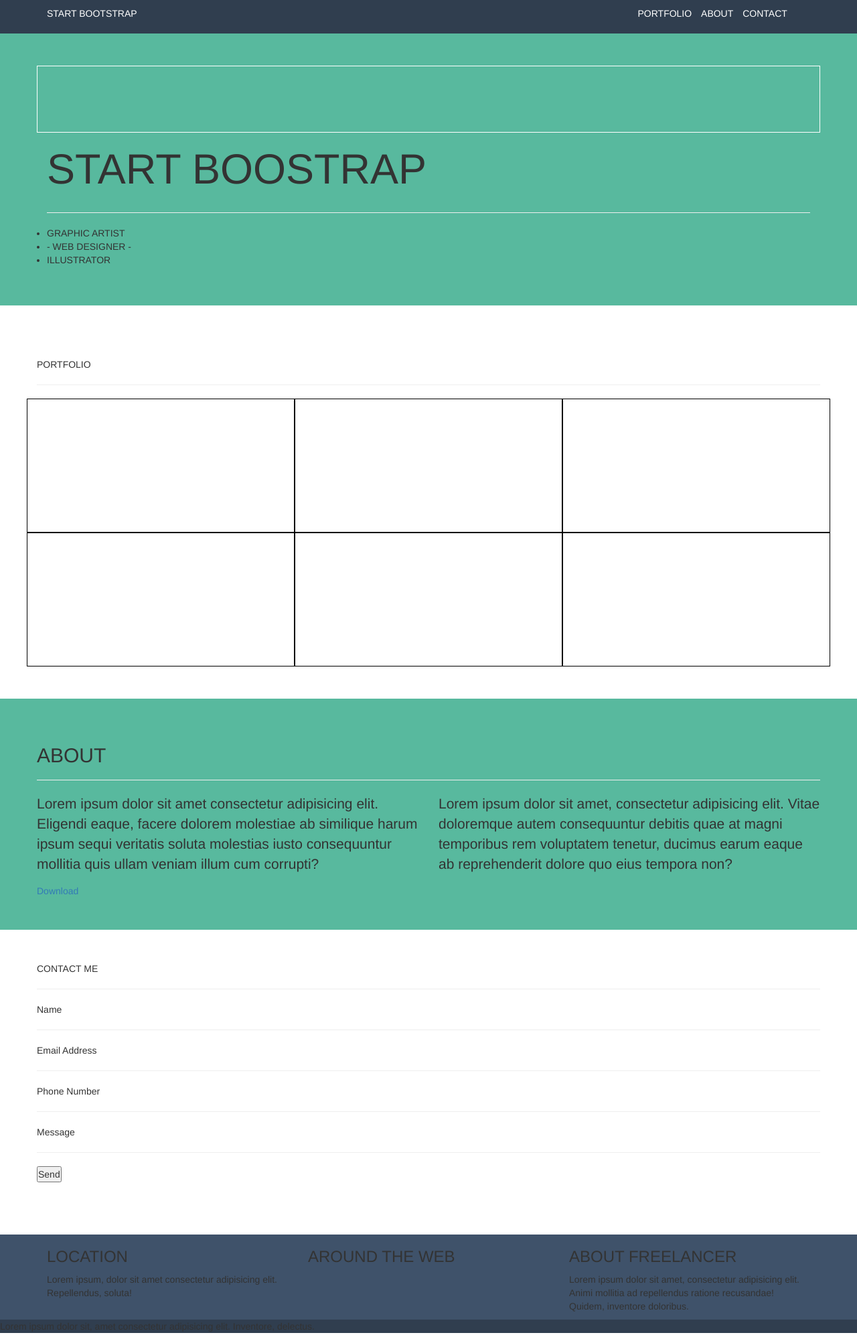
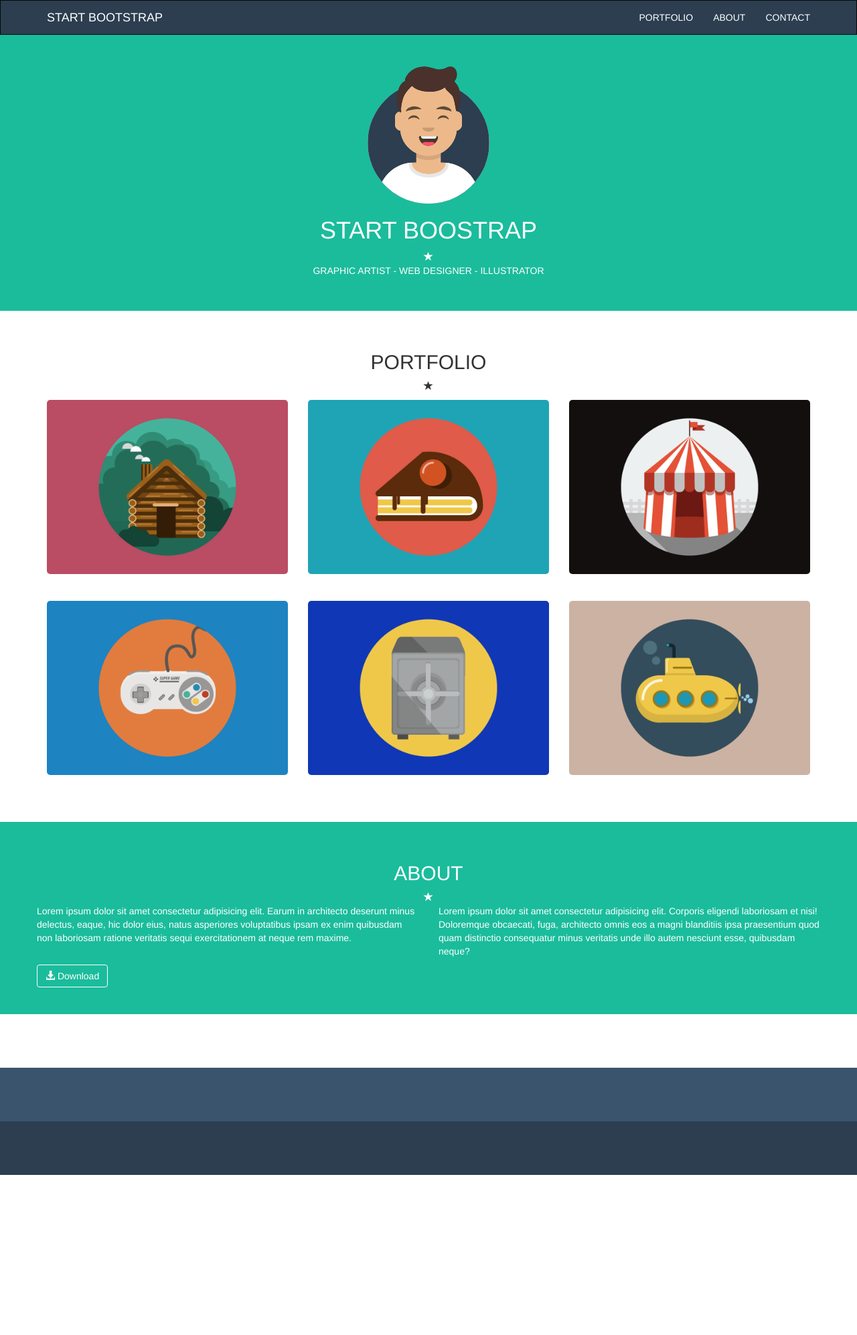
Before and after one commit to AlessandroSestili/html-css-bootstrap-freelancer, a plain HTML site: page index.html in a window 1280 px wide. Shown: the whole page at 67% size. After the commit the page ends 1754 px from the top, so only its background shows below. Drawn offline with nearby package versions, Linux system fonts and the light colour scheme.

Commit message:
implementa header e start e portfolio

```diff
--- a/index.html
+++ b/index.html
@@ -11,18 +11,16 @@
     <title>Document</title>
 </head>
 <body>
-
     <header>
-        <nav class="top-nav">
+        <nav class="navbar navbar-inverse my-navbar">
             <div class="container">
-                <div class="row">
-                    <div class="col-lg-6">
-                        <a href="#">
+                <div class="navbar-header">
+                    <a class="navbar-brand" href="#">
                         START BOOTSTRAP
                     </a>
                 </div>
-                    <div class="col-lg-offset-3 col-lg-3">
-                        <ul>
+
+                <ul class="nav navbar-nav navbar-right">
                     <li>
                         <a href="#">
                             PORTFOLIO
@@ -40,163 +38,94 @@
                     </li>
                 </ul>
             </div>
-                </div>
-            </div>
         </nav>
     </header>
 
     <main>
-        <!-- FIRST JUMBOTRON  -->
-        <section class="start jumbotron">
+        <section class="bg-green">
             <div class="container">
                 <div class="row">
-                    <div class="img-jumbo col-lg-12"></div>
-                    <div class="h1-jumbo col-lg-12">
-                        <h1>
-                            START BOOSTRAP
-                        </h1>
+                    <div class="col-sm-6 col-sm-offset-3">
+                        <div class="my-img-container center-block">
+                            <img class="img-responsive" src="img/avatar.svg" alt="">
                         </div>
-                    <div class="hr-jumbo col-lg-12">
-                        <hr>
+
+                        <h1 class="text-center text-white">START BOOSTRAP</h1>
+
+                        <div class="text-center">
+                            <span class="glyphicon glyphicon-star text-white"></span>
                         </div>
-                    <div class="ul-jumbo col-lg-12">
-                        <ul>
-                            <li>
-                                GRAPHIC ARTIST
-                            </li>
-                            <li>
-                                - WEB DESIGNER -
-                            </li>
-                            <li>
-                                ILLUSTRATOR
-                            </li>
-                        </ul>
+
+
+                        <p class="text-center text-white">
+                            GRAPHIC ARTIST - WEB DESIGNER - ILLUSTRATOR
+                        </p>
                     </div>
                 </div>
             </div>
         </section>
 
-        <!-- PORTFOLIO JUMBOTRON  -->
-        <section class="portfolio jumbotron">
+        <section>
+
             <div class="container">
+
+                <h2 class="text-center">PORTFOLIO</h2>
+                <div class="text-center">
+                   <span class="glyphicon glyphicon-star text-black"></span>
+                </div>
+
                 <div class="row">
-                    <div class="h2-jumbo">
-                        PORTFOLIO
+                    <div class="col-sm-6 col-md-4">
+                        <img class="img-responsive my-img-responsive" src="img/cabin.png" alt="">
                     </div>
-                    <div class="hr-jumbo">
-                        <hr>
+                    <div class="col-sm-6 col-md-4">
+                        <img class="img-responsive my-img-responsive" src="img/cake.png" alt="">
                     </div>
+                    <div class="col-sm-6 col-md-4">
+                        <img class="img-responsive my-img-responsive" src="img/circus.png" alt="">
+                    </div>
+                    <div class="col-sm-6 col-md-4">
+                        <img class="img-responsive my-img-responsive" src="img/game.png" alt="">
+                    </div>
+                    <div class="col-sm-6 col-md-4">
+                        <img class="img-responsive my-img-responsive" src="img/safe.png" alt="">
+                    </div>
+                    <div class="col-sm-6 col-md-4">
+                        <img class="img-responsive my-img-responsive" src="img/submarine.png" alt="">
+                    </div>
+                </div>
+            </div>
+
+        </section>
+
+        <section class="bg-green">
+            <div class="container">
+
+                <h2 class="text-white text-center">ABOUT</h2>
+                <div class="text-center">
+                    <span class="glyphicon glyphicon-star text-white"></span>
+                </div>
+
                 <div class="row">
-                        <div class="nested-img col-lg-4 col-md-6 col-xs-12"></div>
-                        <div class="nested-img col-lg-4 col-md-6 col-xs-12"></div>
-                        <div class="nested-img col-lg-4 col-md-6 col-xs-12"></div>
-                        <div class="nested-img col-lg-4 col-md-6 col-xs-12"></div>
-                        <div class="nested-img col-lg-4 col-md-6 col-xs-12"></div>
-                        <div class="nested-img col-lg-4 col-md-6 col-xs-12"></div>
+                    <div class="row">
+                        <p class="text-white col-sm-6 col-md-6">Lorem ipsum dolor sit amet consectetur adipisicing elit. Earum in architecto deserunt minus delectus, eaque, hic dolor eius, natus asperiores voluptatibus ipsam ex enim quibusdam non laboriosam ratione veritatis sequi exercitationem at neque rem maxime.</p>
+
+                        <p class="text-white col-sm-6 col-md-6">Lorem ipsum dolor sit amet consectetur adipisicing elit. Corporis eligendi laboriosam et nisi! Doloremque obcaecati, fuga, architecto omnis eos a magni blanditiis ipsa praesentium quod quam distinctio consequatur minus veritatis unde illo autem nesciunt esse, quibusdam neque?</p>
                     </div>
+
+                    <button type="button" class=" text-white btn btn-default my-tr-button"> <span class="glyphicon glyphicon-download-alt"></span> Download</button>
                 </div>
             </div>
         </section>
 
-        <!-- ABOUT JUMBOTRON  -->
-        <section class="about jumbotron">
-            <div class="container">
-                <div class="row">
-                    <div class="h2-jumbo">
-                        <h2>
-                            ABOUT
-                        </h2>
-                    </div>
-                    <div class="hr-jumbo">
-                        <hr>
-                    </div>
-                    <div class="row">
-                        <div class="col-lg-6 col-md-6 col-xs-12">
-                            <p>
-                                Lorem ipsum dolor sit amet consectetur adipisicing elit. Eligendi eaque, facere dolorem molestiae ab similique harum ipsum sequi veritatis soluta molestias iusto consequuntur mollitia quis ullam veniam illum cum corrupti?
-                            </p>
-                        </div>
-                        <div class="col-lg-6 col-md-6 col-xs-12">
-                            <p>
-                                Lorem ipsum dolor sit amet, consectetur adipisicing elit. Vitae doloremque autem consequuntur debitis quae at magni temporibus rem voluptatem tenetur, ducimus earum eaque ab reprehenderit dolore quo eius tempora non?
-                            </p>
-                        </div>
-                    </div>
-                    <div class="download-jumbo">
-                        <a href="#">
-                            Download
-                        </a>
-                    </div>
-                </div>
-            </div>
-        </section>
-
-        <!-- CONTACT JUMBOTRON  -->
-        <section class="contact jumbotron">
-            <div class="container">
-                <div class="row">
-                    <div class="h2-jumbo">
-                        CONTACT ME
-                    </div>
-                    <div class="hr-jumbo">
-                        <hr>
-                    </div>
-                    <div class="ul-jumbo">
-                        <span>Name</span>
-                        <hr>
-                        <span>Email Address</span>
-                        <hr>
-                        <span>Phone Number</span>
-                        <hr>
-                        <span>Message</span>
-                    </div>
-                    <div class="button-jumbo">
-                        <hr>
-                        <button>Send</button>
-                    </div>
-                </div>
-            </div>
-        </section>
+        <section></section>
     </main>
 
     <footer>
-        <section class="top-footer">
-            <div class="container">
-                <div class="row">
-                    <div class="left col-lg-4 col-md-4">
-                        <div>
-                            <h3>LOCATION</h3>
-                            <p>Lorem ipsum, dolor sit amet consectetur adipisicing elit. Repellendus, soluta!</p>
-                        </div>
-                    </div>
-                    <div class="center col-lg-4 col-md-4">
-                        <div>
-                            <h3>
-                                AROUND THE WEB
-                            </h3>
-                            <div class="row">
-                                <div></div>
-                                <div></div>
-                                <div></div>
-                                <div></div>
-                            </div>
-                        </div>
-                    </div>
-                    <div class="right col-lg-4 col-md-4">
-                        <div>
-                            <h3>ABOUT FREELANCER</h3>
-                            <p>Lorem ipsum dolor sit amet, consectetur adipisicing elit. Animi mollitia ad repellendus ratione recusandae! Quidem, inventore doloribus.</p>
-                        </div>
-                    </div>
-                </div>
-            </div>
-        </section>
+        <section class="bg-dark"></section>
 
-        <section class="bottom-footer">
-           <p>
-               Lorem ipsum dolor sit, amet consectetur adipisicing elit. Inventore, delectus.
-           </p>
-        </section>
+        <section class="bg-darker"></section>
     </footer>
+
 </body>
 </html>
--- a/style.css
+++ b/style.css
@@ -1,85 +1,59 @@
-* {
-    padding: 0;
-    margin: 0;
-    box-sizing: border-box;
+/* HEADER  */
+.my-navbar {
+    background-color: #2c3e50;
+
+    border-radius: 0;
+    margin-bottom: 0;
 }
 
-/* TOP NAV  */
-.top-nav {
-    background-color: rgb(48, 62, 79);
-
-    padding: 10px 0px;
-}
-
-.top-nav ul {
-    list-style: none;
-}
-
-.top-nav li {
-    display: inline-block;
-
-    padding: 0px 5px;
-}
-
-.top-nav a {
+.my-navbar .navbar-brand ,
+.my-navbar .navbar-nav li a {
     color: white;
 }
 
-
-
-/* START JUMBOTRON  */
-.start.jumbotron {
-    background-color: rgb(88, 185, 158);
-}
-
-.start.jumbotron .img-jumbo {
-    height: 100px;
-    /* cancella  */
-
-    border: 1px solid white;
+.my-navbar .navbar-inverse .navbar-nav>li>a:focus, .navbar-inverse .navbar-nav>li>a:hover ,
+.my-navbar .navbar-inverse .navbar-brand:focus, .navbar-inverse .navbar-brand:hover{
+    background-color: #3a546d;
 }
 
 
-
-/* PORTFOLIO JUMBOTRON  */
-.portfolio.jumbotron {
-    background-color: white;
-
-    margin-bottom: 0;
+/* MAIN  */
+section {
+    padding: 40px 0;
 }
 
-.nested-img {
-    height: 200px;
-    border: 1px solid black;
+.my-img-container {
+    max-width: 200px;
 }
 
+.my-img-responsive {
+    border-radius: 5px;
+    margin-bottom: 30px;
+    margin-top: 10px;
+}
 
+.my-tr-button {
+    border: 1px solid white;
 
-/* ABOUT JUMBOTRON  */
-.about.jumbotron {
-    background-color: rgb(88, 185, 158);
-
-    margin-bottom: 0;
+    background-color: transparent;
 }
 
 
 
 
-/* CONTACT JUMBOTRON  */
-.contact.jumbotron {
-    background-color: white;
+
+.bg-dark {
+    background-color:#3a546d;
 }
 
-
-.top-footer {
-    background-color: rgb(63, 82, 106);
+.bg-darker {
+    background-color: #2c3e50;
 }
 
+.bg-green {
+    background-color: #1abc9c;
+}
 
-
-/* BOTTOM FOOTER  */
-.bottom-footer {
-    background-color:rgb(48, 62, 79);
-
-    padding-bottom: 0;
+.text-white {
+    color: white;
 }
```
Also changed, not shown: img/avatar.svg (added), img/cabin.png (added), img/cake.png (added), img/circus.png (added), img/game.png (added), img/safe.png (added), img/submarine.png (added). Lines whose indentation alone changed are shown as unchanged.
